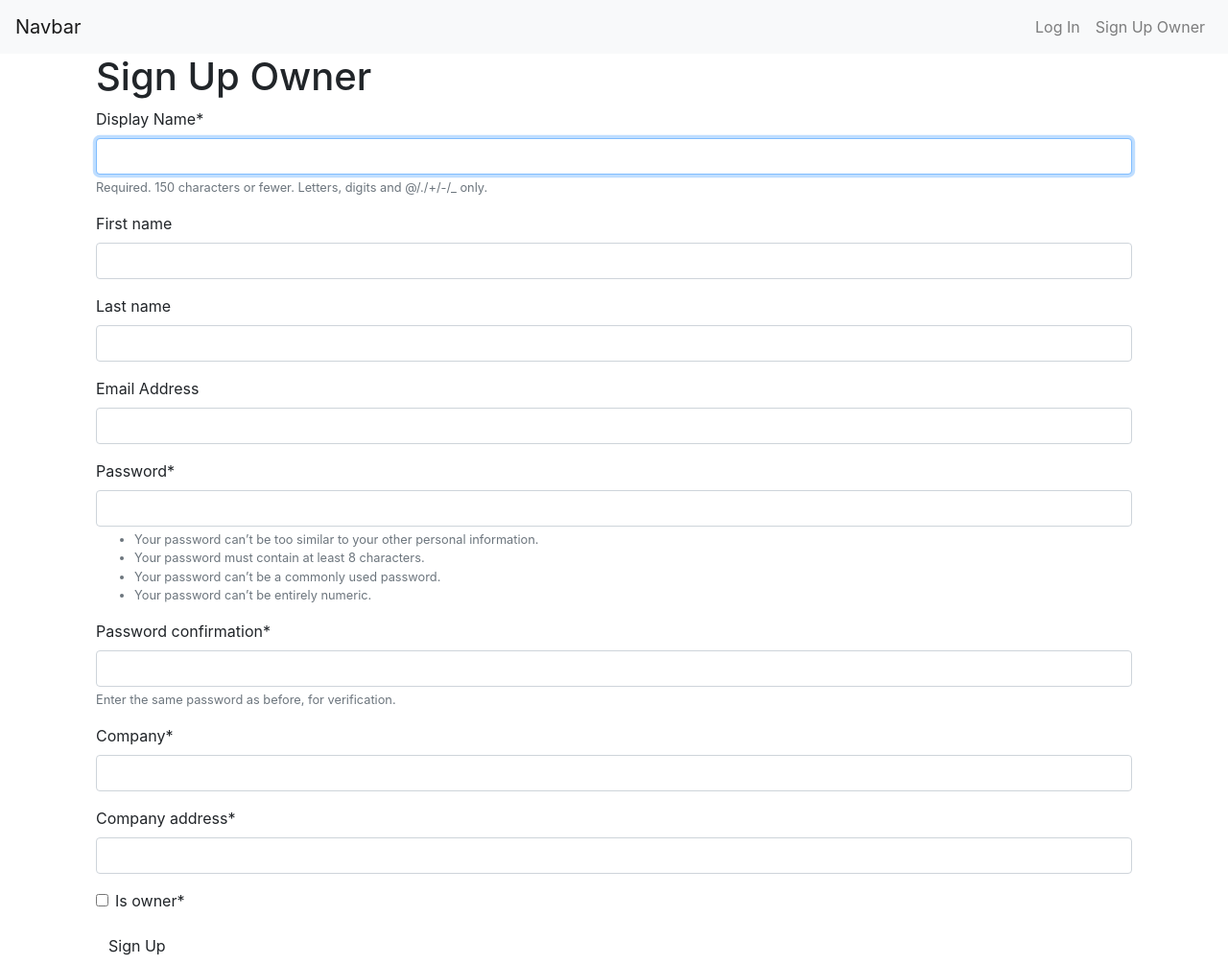
After one commit to CesarRodriguezPro/DjangoTemplateOrganization, a Django app: page /accounts/registration_owner/ in a window 1280 px wide. The commit adds this page. Shown: the whole page at 96% size. Run offline with Django 3.2, Linux system fonts and the light colour scheme; some libraries are stand-ins or nearby versions.

Commit message:
still working in addint custom accounts

```diff
--- a/StandardDjangoProject/urls.py
+++ b/StandardDjangoProject/urls.py
@@ -20,6 +20,6 @@ from . import views
 urlpatterns = [
     path('admin/', admin.site.urls),
     path('', views.Home.as_view(), name='home'),
-    path('user_area', views.UserArea.as_view(), name='UserArea'),
-    path('accounts', include('accounts.urls', namespace='accounts')),
+    path('user_area/', views.UserArea.as_view(), name='UserArea'),
+    path('accounts/', include('accounts.urls', namespace='accounts')),
 ]
--- a/accounts/forms.py
+++ b/accounts/forms.py
@@ -1,8 +1,30 @@
 from django.contrib.auth import get_user_model
 from django.contrib.auth.forms import UserCreationForm
+from django import forms
 
 
-class UserCreateForm(UserCreationForm):
+class OwnerCreateForm(UserCreationForm):
+
+    company = forms.CharField(max_length=100)
+    company_address = forms.CharField(max_length=100)
+    is_owner = forms.BooleanField(required=True)
+
+    class Meta:
+        fields = ('username', 'first_name', 'last_name', 'email', 'password1', 'password2')
+        model = get_user_model()
+
+    def __init__(self, *args, **kwargs):
+        super().__init__(*args, **kwargs)
+        self.fields['username'].label = 'Display Name'
+        self.fields['email'].label = "Email Address"
+
+
+class EmployeesCreateForm(UserCreationForm):
+
+    is_admin = forms.BooleanField()
+    is_manager = forms.BooleanField()
+    is_systemAdmin = forms.BooleanField()
+
     class Meta:
         fields = ('username', 'email', 'password1', 'password2')
         model = get_user_model()
--- a/accounts/templates/accounts/signup.html
+++ b/accounts/templates/accounts/signup_employees.html
@@ -2,11 +2,11 @@
 {% load crispy_forms_tags %}
 {% block content %}
 <div class='container'>
-    <h1>Sign up</h1>
+    <h1>Sign up Employees</h1>
     <form method="post">
         {% csrf_token %}
         {{ form|crispy }}
-        <input type='submit' class='btn bth-default btn-fill' value='Sign Up'></input>
+        <input type='submit' class='btn bth-default' value='Sign Up'></input>
     </form>
     </div>
 
--- /dev/null
+++ b/accounts/templates/accounts/signup_owner.html
@@ -0,0 +1,13 @@
+{% extends 'base.html' %}
+{% load crispy_forms_tags %}
+{% block content %}
+<div class='container'>
+    <h1>Sign Up Owner</h1>
+    <form method="post">
+        {% csrf_token %}
+        {{ form|crispy }}
+        <input type='submit' class='btn bth-default btn-fill' value='Sign Up'></input>
+    </form>
+    </div>
+
+{% endblock content %}}
--- a/accounts/urls.py
+++ b/accounts/urls.py
@@ -7,5 +7,6 @@ app_name = 'accounts'
 urlpatterns = [
     path('login/', auth_views.LoginView.as_view(template_name='accounts/login.html'), name='login'),
     path('logout/', auth_views.LogoutView.as_view(template_name='accounts/signup.html'), name='logout'),
-    path('signup/', views.SignUp.as_view(), name='signup')
+    path('registration_owner/', views.RegistrationOwner.as_view(), name='registration_owner'),
+    path('registration_employees/', views.registration_employees, name='registration_employees'),
 ]
--- a/accounts/views.py
+++ b/accounts/views.py
@@ -1,10 +1,22 @@
-from django.shortcuts import render
+from django.shortcuts import render, redirect
 from django.urls import reverse_lazy
-from .forms import UserCreateForm
+from .forms import OwnerCreateForm, EmployeesCreateForm
 from django.views.generic import CreateView
+from django.http import HttpResponse
 
 
-class SignUp(CreateView):
-    form_class = UserCreateForm
+class RegistrationOwner(CreateView):
+    form_class = OwnerCreateForm
     success_url = reverse_lazy('accounts:login')
-    template_name = 'accounts/signup.html'
+    template_name = 'accounts/signup_owner.html'
+
+
+def registration_employees(response):
+    if response.method == "POST":
+        form = EmployeesCreateForm(response.POST)
+        if form.is_valid():
+            user = form.save()
+            # user.profile.company.company_name = owner_user_company
+            # user.profile.company.address = owner_user_company_address
+            return redirect("accounts:login")
+    return render(response, "accounts/signup_employees.html", {'form': EmployeesCreateForm})
--- a/templates/base.html
+++ b/templates/base.html
@@ -13,32 +13,31 @@
     <title>{% block title %}{% endblock title %}</title>
   </head>
   <body>
-   <div class=container>
+   <div class=container-flu>
 
     <nav class="navbar navbar-expand-lg navbar-light bg-light">
-  <a class="navbar-brand" href="#">Navbar</a>
+      <a class="navbar-brand" href="{% url 'home' %}">Navbar</a>
       <button class="navbar-toggler" type="button" data-toggle="collapse" data-target="#navbarNav" aria-controls="navbarNav" aria-expanded="false" aria-label="Toggle navigation">
         <span class="navbar-toggler-icon"></span>
       </button>
       <div class="collapse navbar-collapse" id="navbarNav">
-    <ul class="navbar-nav mr-auto">
-      <li class="nav-item"><a class="nav-link" href="#">Features</a></li>
+        <ul class="navbar-nav ml-auto">
             {% if user.is_authenticated %}
-              <li class="nav-item"><a class="nav-link"> Your are Login</a></li>
+                <li class="nav-item"><a class="nav-link" href="{% url 'home' %}">Features</a></li>
+                <li class="nav-item"><a class="nav-link" href="{% url 'accounts:registration_employees' %}">Sign Up Employees</a></li>
                 <li class="nav-item"><a class="nav-link" href="{% url 'accounts:logout' %}">Log Out</a></li>
             {% else %}
                 <li class="nav-item"><a class="nav-link" href="{% url 'accounts:login'%}">Log In</a></li>
-            <li class="nav-item"><a class="nav-link" href="{% url 'accounts:signup' %}">Sign Up</a></li>
+                <li class="nav-item"><a class="nav-link" href="{% url 'accounts:registration_owner' %}">Sign Up Owner</a></li>
             {% endif %}
         </ul>
       </div>
     </nav>
-
+    <div class="container">
         {% block content %}
 
         {% endblock content %}
     </div>
-
 
     <!-- Optional JavaScript -->
     <script src="{% static 'js/main.js' %}"></script>
```
Also changed, not shown: accounts/models.py (+11 -2 lines), accounts/migrations/0001_initial.py (added), accounts/migrations/0002_auto_20201004_0256.py (added), accounts/migrations/0003_auto_20201004_0312.py (added). Lines whose indentation alone changed are shown as unchanged.
